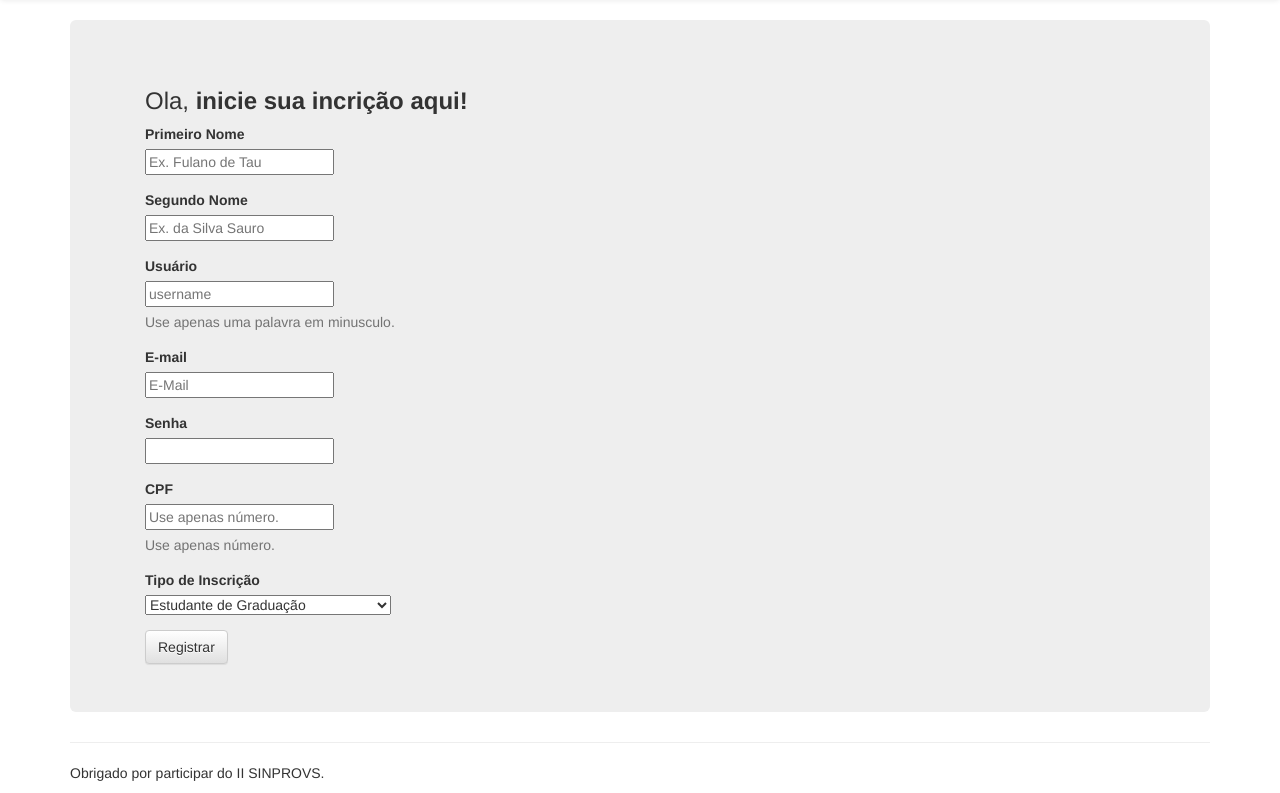
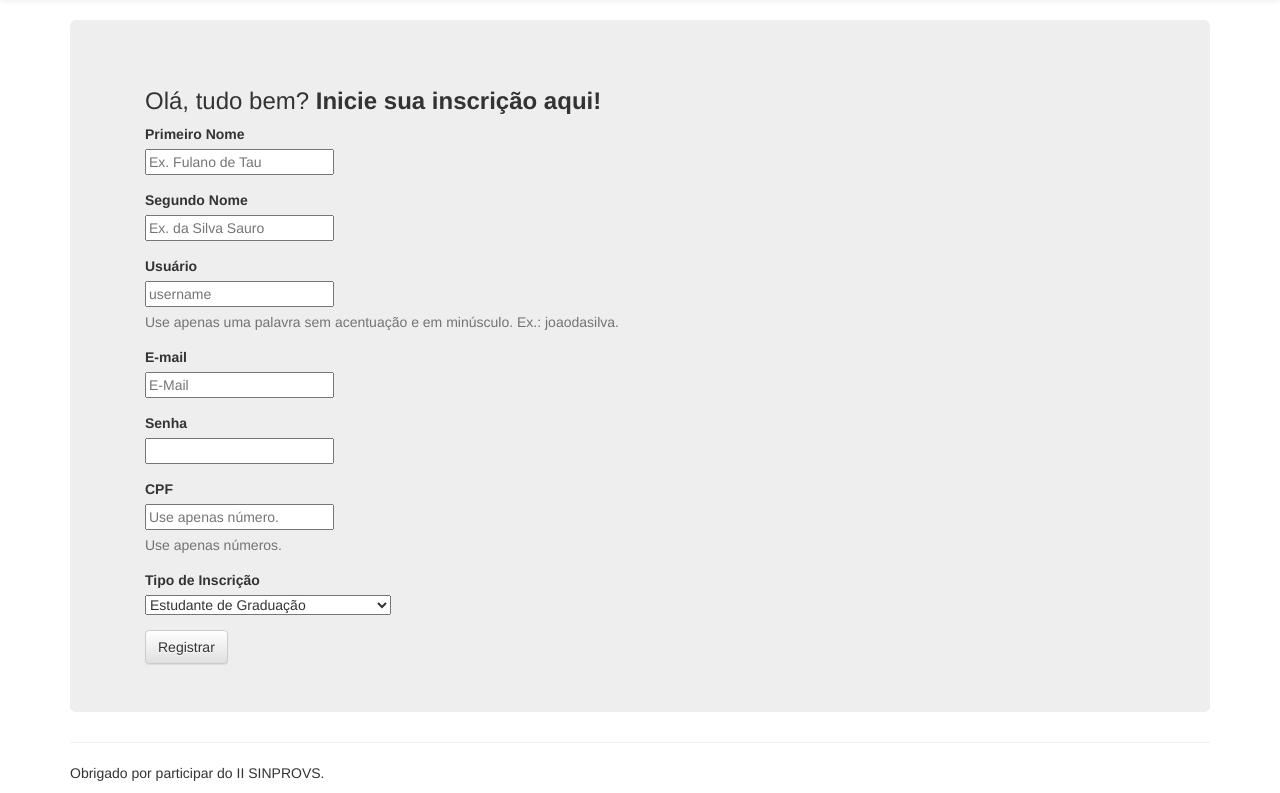
Before and after one commit to pixies/academic, a Django app: template templates/profile/register.html in a window 1280 px wide. Shown: the part 52-845 px from the top of the page. Run offline with Django 3.2, Linux system fonts and the light colour scheme; the template is opened without the code that fills it: values that come from a table or form of the project are taken from there, others are empty; parts of the project's set-up code (start-up, migrations or seed data) failed here and were passed over; some libraries are stand-ins or nearby versions.

Commit message:
Correções de identação, concordância e acentuação.

```diff
--- a/templates/profile/register.html
+++ b/templates/profile/register.html
@@ -3,18 +3,15 @@
   <div class="container">
     <div class="jumbotron">
       <div class="container">
-
         {% if registered %}
-        Ola, <strong>Obrigado por se Registar!</strong>
-        <a href="/">Retorne para pagina inicial</a><br />
+          Ola, <strong>Obrigado pelo registro</strong>
+          <a href="/">Retorne para a página inicial</a><br />
         {% else %}
-            <h3>Ola, <strong>inicie sua incrição aqui!</strong></h3>
+          <h3>Olá, tudo bem? <strong>Inicie sua inscrição aqui!</strong></h3>
           <div class="input-group input-group-sm">
             <form id="membro_form" method="post" action="/register/"
               enctype="multipart/form-data">
-
               {% csrf_token %}
-
               <div class="form-group">
                 <label >Primeiro Nome</label><br/>
                 {{ membro_form.first_name }}
@@ -26,7 +23,7 @@
               <div class="form-group">
                 <label >Usuário</label><br/>
                 {{ membro_form.username }}
-                        <span class="help-block">Use apenas uma palavra em minusculo.</span>
+                <span class="help-block">Use apenas uma palavra sem acentuação e em minúsculo. Ex.: joaodasilva.</span>
               </div>
               <div class="form-group">
                 <label >E-mail</label><br/>
@@ -39,17 +36,15 @@
               <div class="form-group">
                 <label >CPF</label><br/>
                 {{ membro_profile_form.cpf }}
-                          <span class="help-block">Use apenas número.</span>
+                <span class="help-block">Use apenas números.</span>
               </div>
               <div class="form-group">
                 <label >Tipo de Inscrição</label><br/>
                 {{ membro_profile_form.tipo_de_inscricao }}
               </div>
-
               <!-- Display each form. The as_p method wraps each element in a paragraph
               (<p>) element. This ensures each element appears on a new line,
                 making everything look neater. -->
-
                 <!-- Provide a button to click to submit the form. -->
                 <input type="submit" name="submit" value="Registrar" class="btn btn-default" />
               </form>
```
Lines whose indentation alone changed are shown as unchanged.
